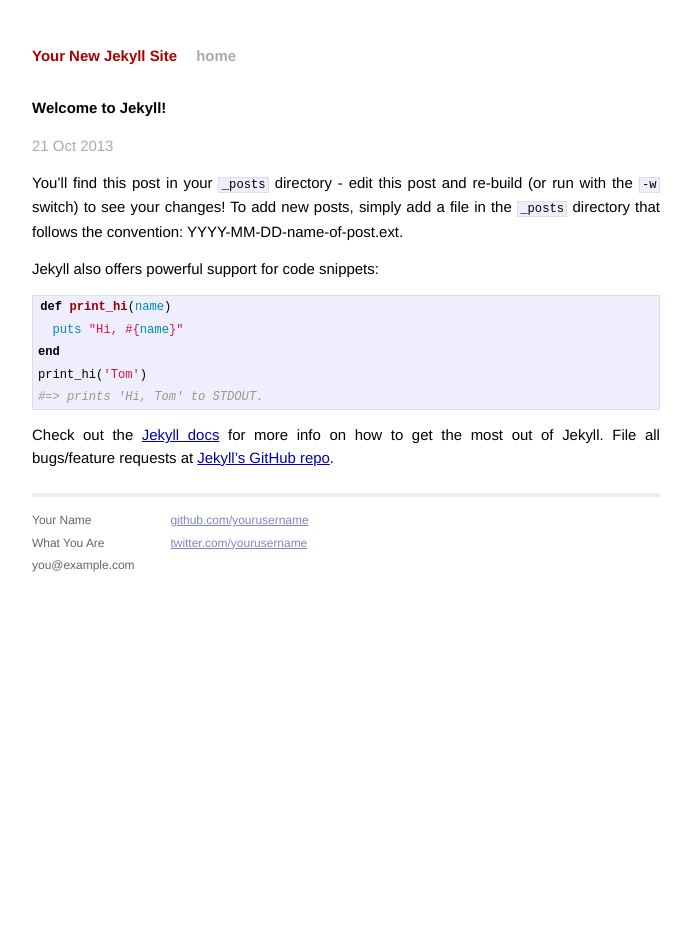
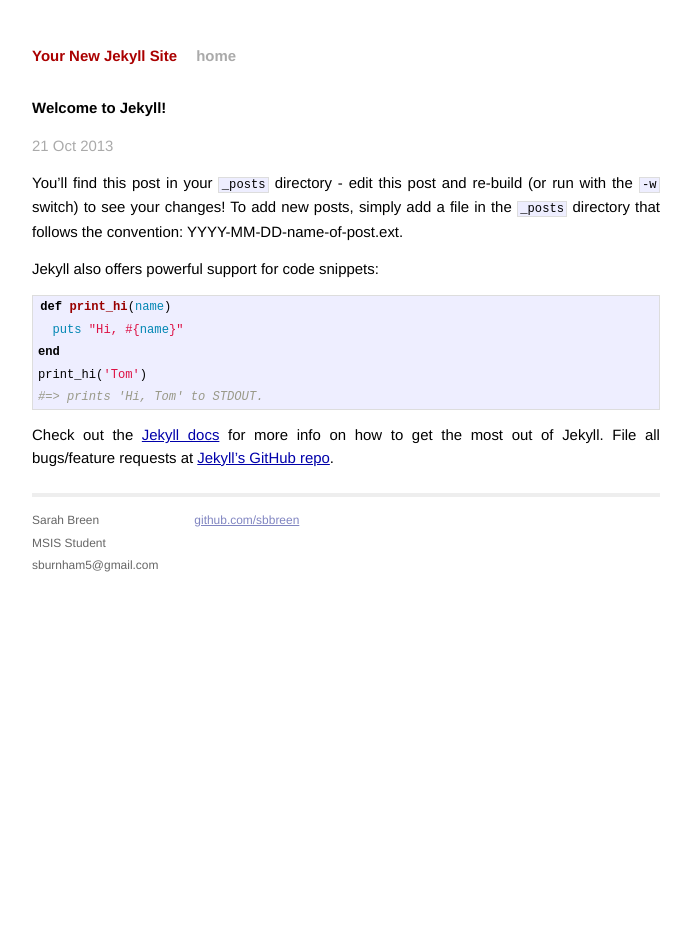
Before and after one commit to sbbreen/mysite, a Jekyll site: the page built from _posts/2013-10-21-welcome-to-jekyll.markdown, in a window 1280 px wide. Shown: the whole page, without its empty margins (294-985 px from the left). Built offline with Jekyll 4.4.1, drawn with Linux system fonts in a browser that asks for light colours; Markdown is read by kramdown in place of the engine named in the settings.

Commit message:
Add name

```diff
--- a/_layouts/default.html
+++ b/_layouts/default.html
@@ -26,15 +26,14 @@
           <div class="footer">
             <div class="contact">
               <p>
-                Your Name<br />
-                What You Are<br />
-                you@example.com
+                Sarah Breen<br />
+                MSIS Student<br />
+                sburnham5@gmail.com
               </p>
             </div>
             <div class="contact">
               <p>
-                <a href="https://github.com/yourusername">github.com/yourusername</a><br />
-                <a href="https://twitter.com/yourusername">twitter.com/yourusername</a><br />
+                <a href="https://github.com/yourusername">github.com/sbbreen</a><br />
               </p>
             </div>
           </div>
```
